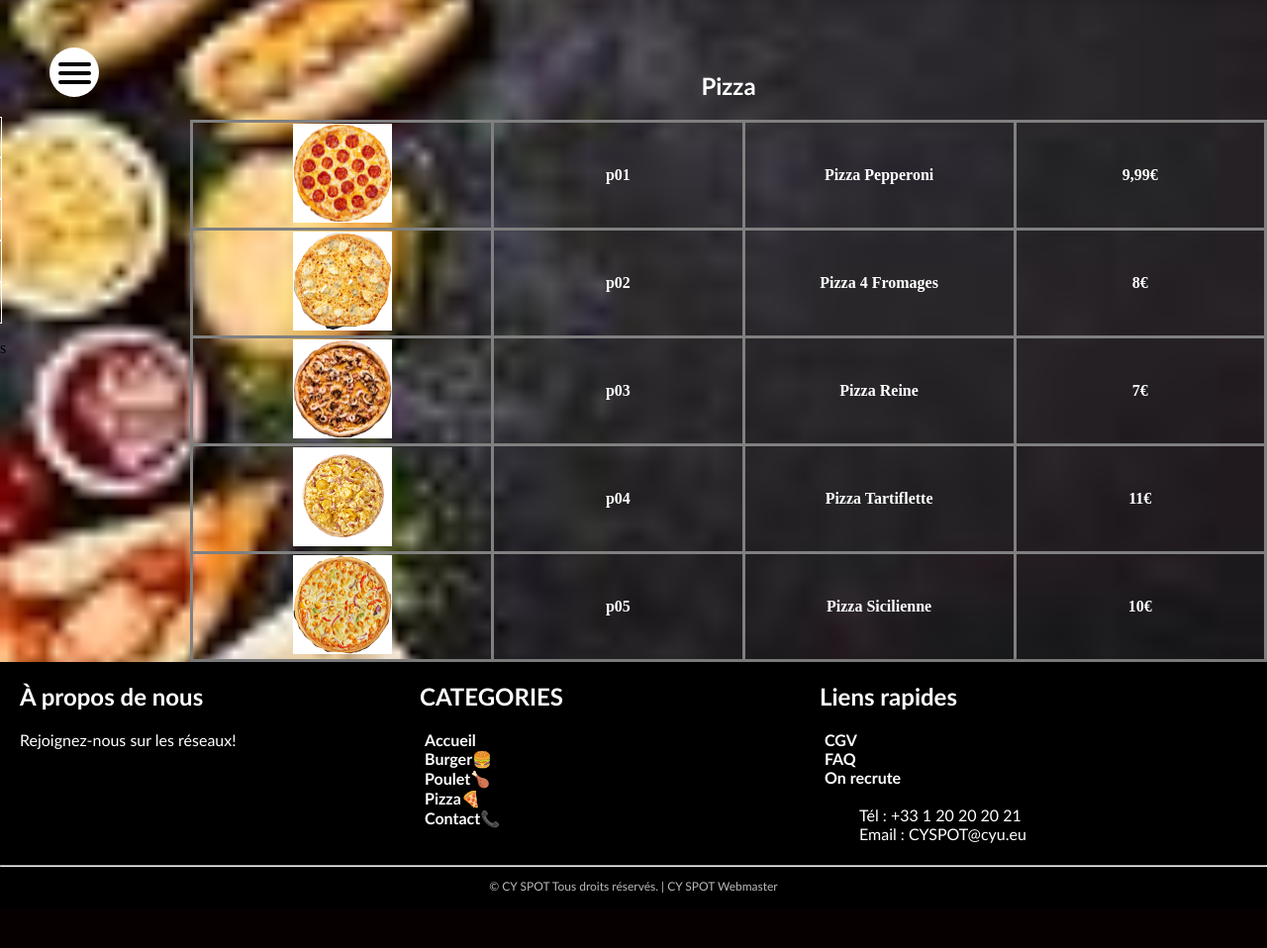
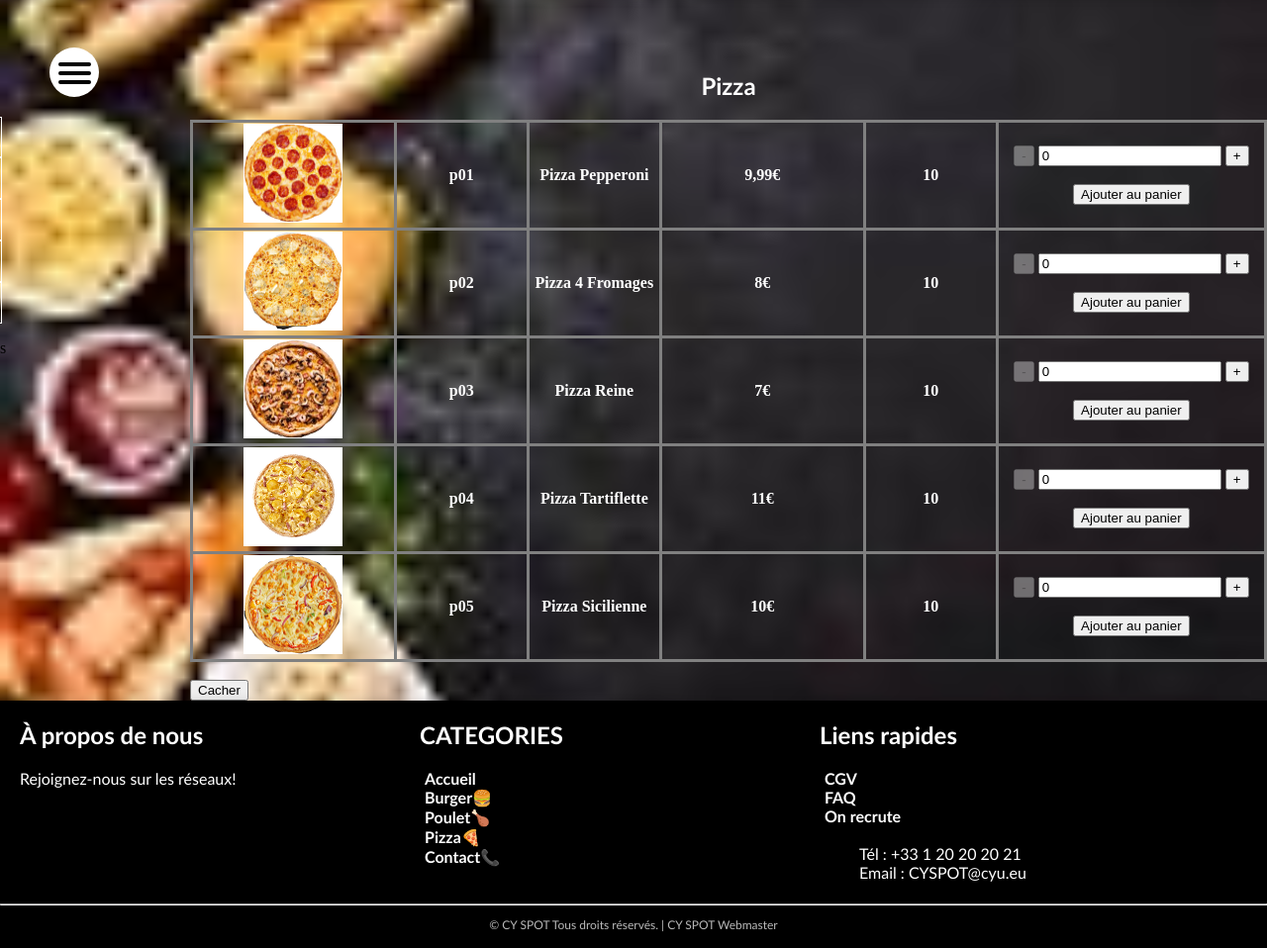
Before and after one commit to ariraja/ProjetDevWeb2k21, a PHP site: page /pizza.html in a window 1280 px wide. Shown: the part 64-1022 px from the top of the page at 99% size. Before the commit the page ends 967 px from the top, so only its background shows below. Run offline with PHP 8.4, Linux system fonts and the light colour scheme; lists and menus that the app fills with data are empty.

Commit message:
maj pizza

```diff
--- a/burger.html
+++ b/burger.html
@@ -54,9 +54,9 @@
             <section class="main-section">
                <h1 class="whats-new">Burger</h1>
                 <div class="container">
-                    <table id="tab">
+                    <table>
                         <tr>
-                            <th style="width:110px;"><img src="img/burger_hamburger.jpg" width="70px" height="70px" onclick="zoom(this)"></th>
+                            <th style="width:110px;"><img src="img/burger_hamburger.jpg" width="70px" height="70px"></th>
                             <th style="width:70px;">burger01</th>
                             <th style="width:70px;">Hamburger</th>
                             <th style="width:70px;">5€</th>
--- a/css/pizza.css
+++ b/css/pizza.css
@@ -5,7 +5,7 @@
 
 .container table td,.container table th{
     border:medium solid grey;
-    width:5%;
+    width:25%;
     color:white;
 }
 
--- a/pizza.html
+++ b/pizza.html
@@ -5,9 +5,10 @@
         <meta charset="utf-8">
         <meta name="viewport" content="width=device-width, initial-scale=1.0">
         <link rel="stylesheet" type="text/css" href="css/index.css">
-        <link rel="stylesheet" type="text/css" href="css/pizza.css">
+        <link rel="stylesheet" type="text/css" href="css/burger.css">
         <link rel="icon" type="image/png" sizes="18
                                                  5x15" href="img/miniature.png">
+                                                  <script type="text/javascript" src="js/burger.js"></script>
     </head>
     <body>
         <!--   HEADER    -->
@@ -56,37 +57,50 @@
                 <div class="container">
                     <table>
                         <tr>
-                            <th><img src="img/pepperoni.png"></th>
-                            <th>p01</th>
-                            <th>Pizza Pepperoni</th>
-                            <th>9,99€</th>
+                            <th style="width:110px;"><img src="img/pepperoni.png" width="70px" height="70px"></th>
+                            <th style="width:70px;">p01</th>
+                            <th style="width:70px;">Pizza Pepperoni</th>
+                            <th style="width:70px;">9,99€</th>
+                            <th style="width:70px;" class="stock">10</th>
+                            <th><input id="moins1" type="button" value="-" onclick="moins1()" disabled> <input type="text" id="qte1" value="0"> <input id="plus1" type="button" value="+" onclick="plus1()"><br><br><input class="AddCart" type="button" value="Ajouter au panier"> </th>
                         </tr>
                         <tr>
-                            <th><img src="img/4F.png"></th>
-                            <th>p02</th>
-                            <th>Pizza 4 Fromages</th>
-                            <th>8€</th>
+                            <th style="width:110px;"><img src="img/4F.png" width="70px" height="70px"></th>
+                            <th style="width:70px;">p02</th>
+                            <th style="width:70px;">Pizza 4 Fromages</th>
+                            <th style="width:110px;">8€</th>
+                             <th style="width:70px;" class="stock">10</th>
+                            <th><input id="moins2" type="button" value="-" onclick="moins2()" disabled> <input type="text" id="qte2" value="0"> <input id="plus2" type="button" value="+" onclick="plus2()"><br><br><input class="AddCart" type="button" value="Ajouter au panier"> </th>
                         </tr>
                         <tr>
-                            <th><img src="img/reine.png"></th>
-                            <th>p03</th>
-                            <th>Pizza Reine</th>
-                            <th>7€</th>
+                            <th style="width:110px;"><img src="img/reine.png" width="70px" height="70px"></th>
+                            <th style="width:70px;">p03</th>
+                            <th style="width:70px;">Pizza Reine</th>
+                            <th style="width:70px;">7€</th>
+                            <th style="width:70px;" class="stock">10</th>
+                            <th><input id="moins3" type="button" value="-" onclick="moins3()" disabled> <input type="text" id="qte3" value="0"> <input id="plus3" type="button" value="+" onclick="plus3()"><br><br><input class="AddCart" type="button" value="Ajouter au panier"> </th>
                         </tr>
                         <tr>
-                            <th><img src="img/tartiflette.png"></th>
-                            <th>p04</th>
-                            <th>Pizza Tartiflette</th>
-                            <th>11€</th>
+                            <th style="width:110px;"><img src="img/tartiflette.png" width="70px" height="70px"></th>
+                            <th style="width:70px;">p04</th>
+                            <th style="width:70px;">Pizza Tartiflette</th>
+                            <th style="width:70px;">11€</th>
+                            <th style="width:70px;" class="stock">10</th>
+                            <th><input id="moins4" type="button" value="-" onclick="moins4()" disabled> <input type="text" id="qte4" value="0"> <input id="plus4" type="button" value="+" onclick="plus4()"><br><br><input class="AddCart" type="button" value="Ajouter au panier"> </th>
                         </tr>
                         <tr>
-                            <th><img src="img/sicilienne.png"></th>
-                            <th>p05</th>
-                            <th>Pizza Sicilienne</th>
-                            <th>10€</th>
+                            <th style="width:110px;"><img src="img/sicilienne.png" width="70px" height="70px"></th>
+                            <th style="width:70px;">p05</th>
+                            <th style="width:70px;">Pizza Sicilienne</th>
+                            <th style="width:70px;">10€</th>
+                            <th style="width:70px;" class="stock">10</th>
+                            <th><input id="moins5" type="button" value="-" onclick="moins5()" disabled> <input type="text" id="qte5" value="0"> <input id="plus5" type="button" value="+" onclick="plus5()"><br><br><input class="AddCart" type="button" value="Ajouter au panier"> </th>
                         </tr>
                     </table>
                 </div>
+                <br>
+                <button onclick="suppStock()">Cacher</button>
+                <br>
             </section>
         </div>
 
```
